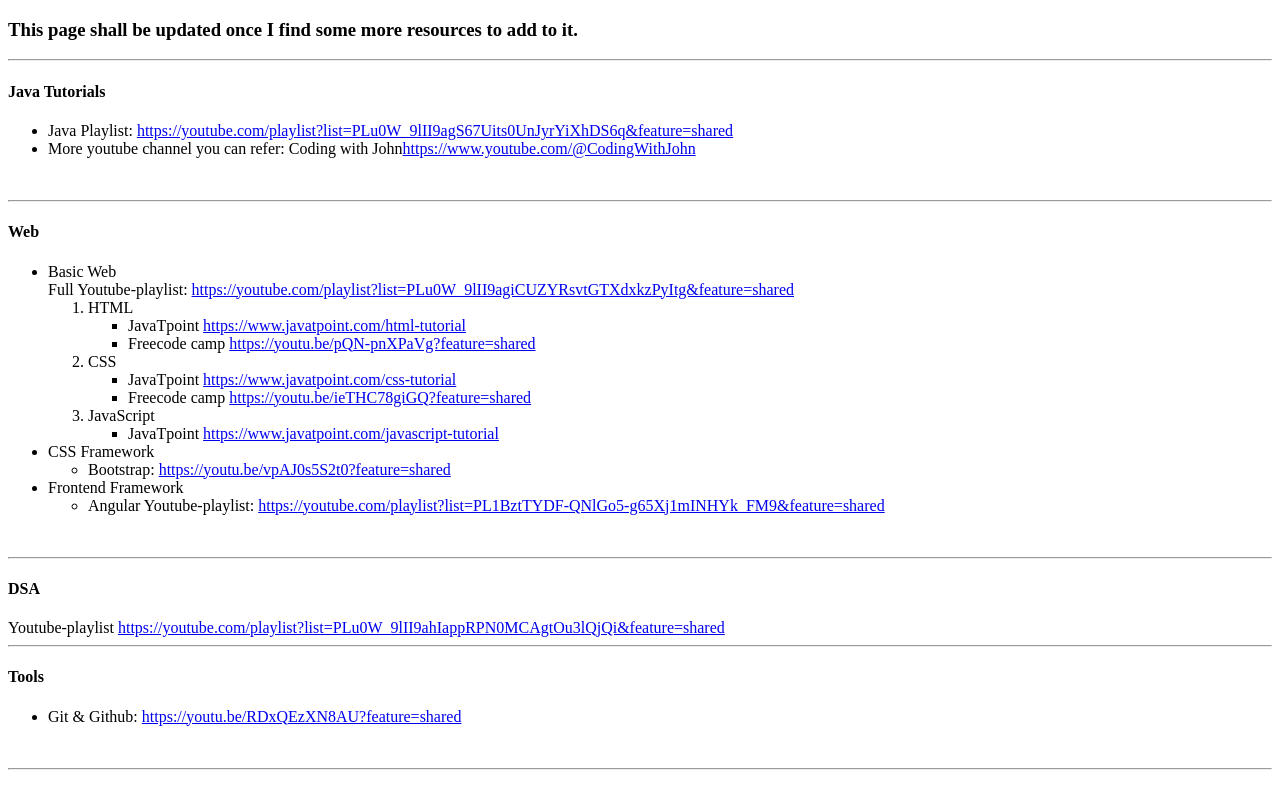
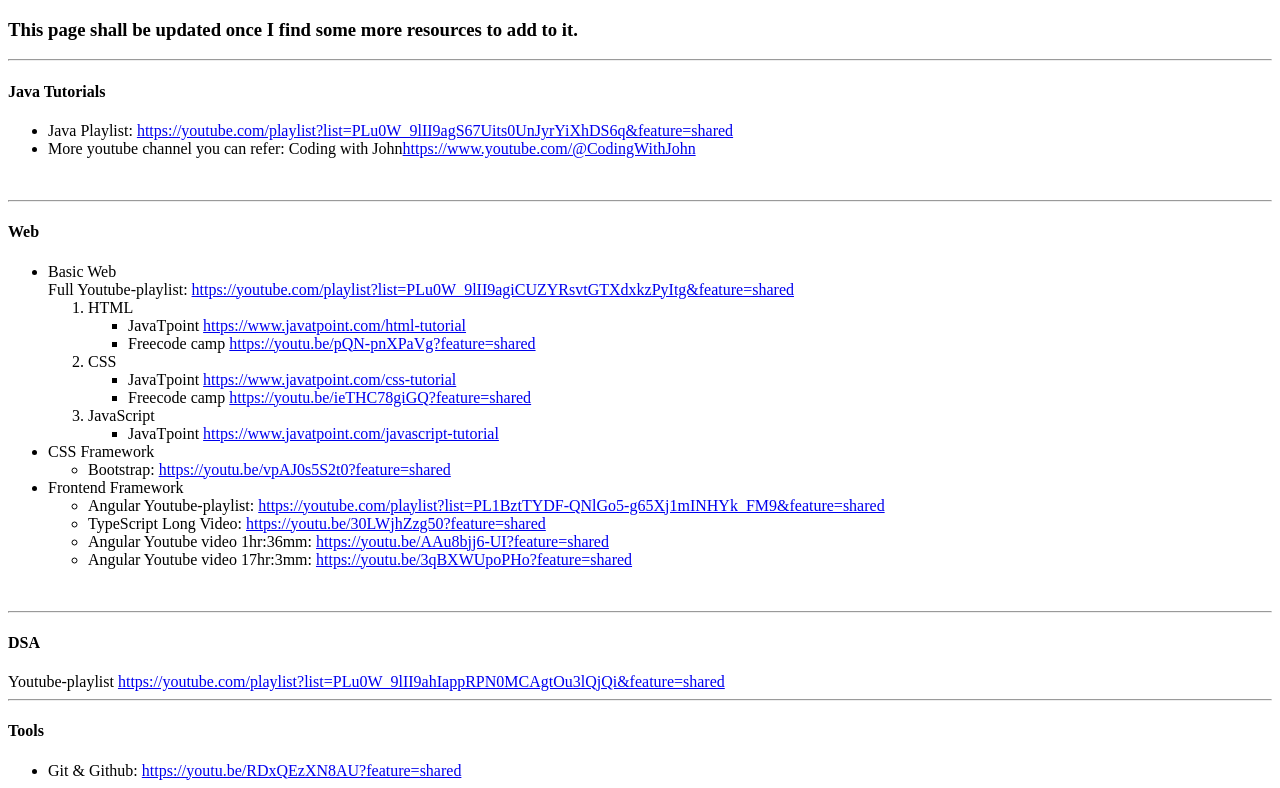
Before and after one commit to amankumar-m99/ProgrammerGuide, a plain HTML site: page index.html in a window 1280 px wide. Shown: the top 788 px of the page. Drawn offline with Linux system fonts and the light colour scheme.

Commit message:
added typescript and angular resurces from freecode camp

```diff
--- a/index.html
+++ b/index.html
@@ -57,6 +57,9 @@
         <li>Frontend Framework
             <ul>
                 <li>Angular Youtube-playlist: <a href="https://youtube.com/playlist?list=PL1BztTYDF-QNlGo5-g65Xj1mINHYk_FM9&feature=shared">https://youtube.com/playlist?list=PL1BztTYDF-QNlGo5-g65Xj1mINHYk_FM9&feature=shared</a></li>
+                <li>TypeScript Long Video: <a href="https://youtu.be/30LWjhZzg50?feature=shared">https://youtu.be/30LWjhZzg50?feature=shared</a></li>
+                <li>Angular Youtube video 1hr:36mm: <a href="https://youtu.be/AAu8bjj6-UI?feature=shared">https://youtu.be/AAu8bjj6-UI?feature=shared</a></li>
+                <li>Angular Youtube video 17hr:3mm: <a href="https://youtu.be/3qBXWUpoPHo?feature=shared">https://youtu.be/3qBXWUpoPHo?feature=shared</a></li>
             </ul>
         </li>
     </ul>
```
